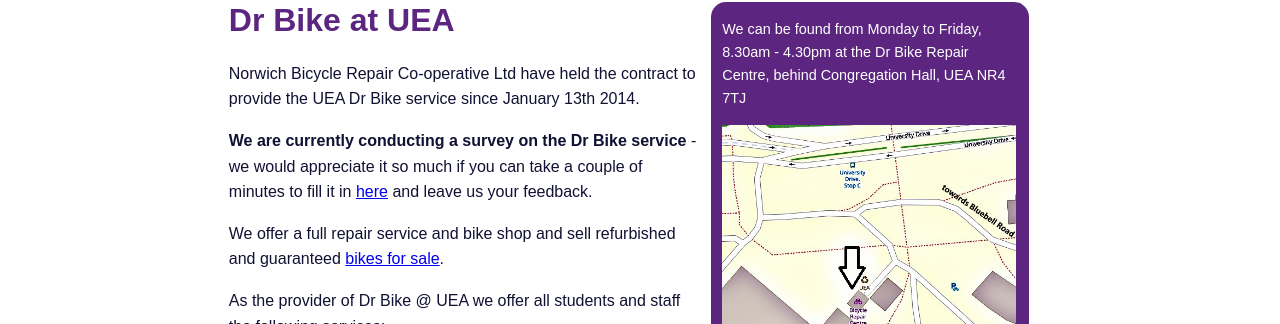
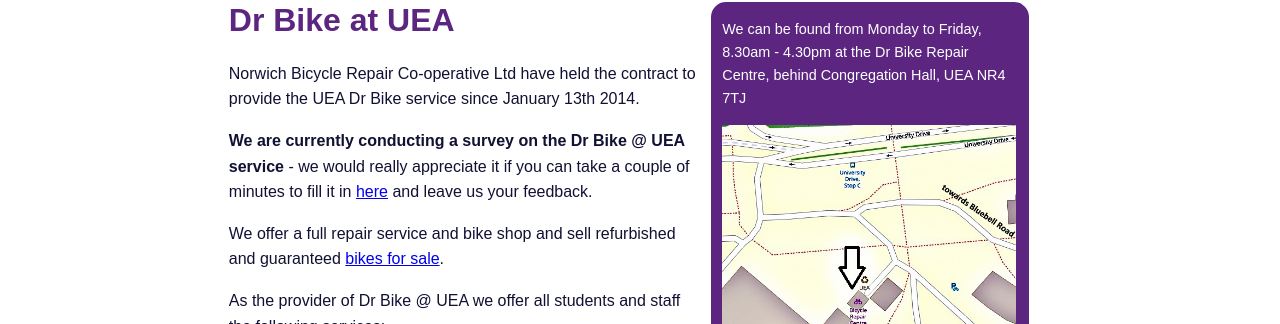
Before and after one commit to norwichbicyclerepaircooperative/norwichbicyclerepaircooperative.github.io, a Jekyll site: the page built from dr-bike-uea/index.md, in a window 1280 px wide. Shown: the part 123-447 px from the top of the page. Built offline with Jekyll 4.4.1, drawn with Linux system fonts in a browser that asks for light colours.

Commit message:
Update index.md

```diff
--- a/dr-bike-uea/index.md
+++ b/dr-bike-uea/index.md
@@ -21,7 +21,7 @@
 Norwich Bicycle Repair Co-operative Ltd have held the contract to provide the
 UEA Dr Bike service since January 13th 2014.
 
-**We are currently conducting a survey on the Dr Bike service** - we would appreciate it so much if you can take a couple of minutes to fill it in [here](https://www.surveymonkey.co.uk/r/PW3LLNW) and leave us your feedback.
+**We are currently conducting a survey on the Dr Bike @ UEA service** - we would really appreciate it if you can take a couple of minutes to fill it in [here](https://www.surveymonkey.co.uk/r/PW3LLNW) and leave us your feedback.
 
 We offer a full repair service and bike shop and sell refurbished and
 guaranteed [bikes for sale](/bikes-for-sale/).
```
